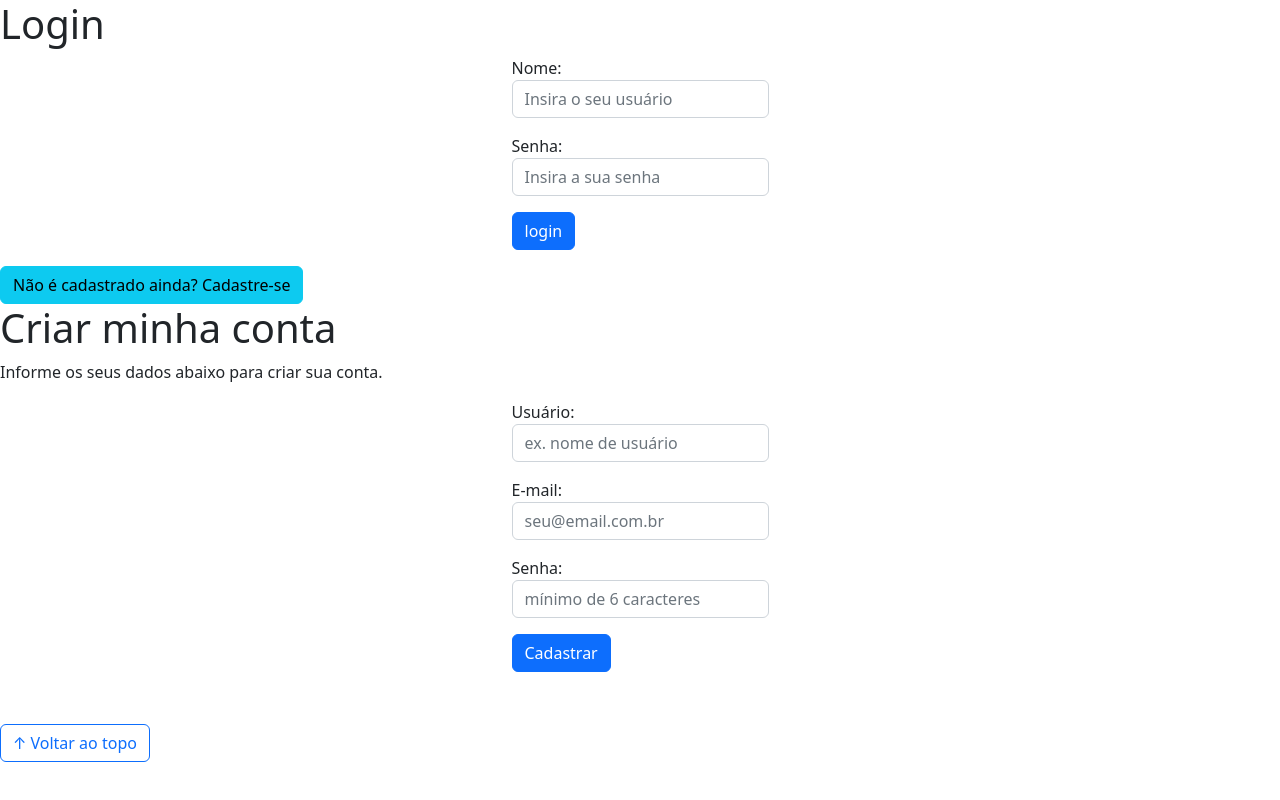
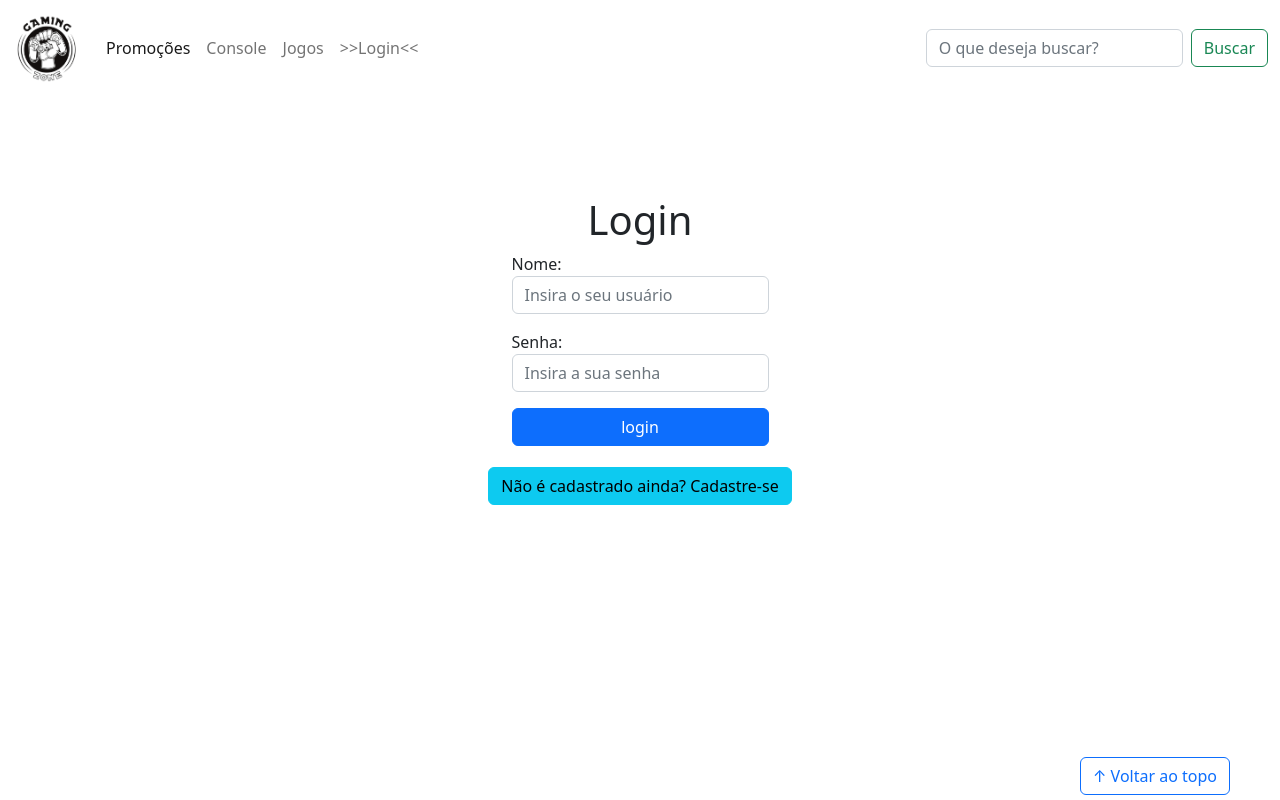
Before and after one commit to LeandroKesseler/atividadeCFE---Senai, a plain HTML site: page login.html in a window 1280 px wide. Drawn offline with nearby package versions, Linux system fonts and the light colour scheme.

Commit message:
CSS finals

```diff
--- a/css/estilo.css
+++ b/css/estilo.css
@@ -41,7 +41,6 @@ header img {
 }
 
 /*Rodapé*/
-
 footer {
     text-align: center;
 }
@@ -52,8 +51,33 @@ footer p {
 }
 
 /*Botão Voltar topo*/
+#voltar-topo {
+    position: fixed;
+    bottom: 5px;
+    right: 50px;
+}
 
 /* página de login  */
+#section-login {
+    margin-top: 100px;
+}
 
+#section-login h1 {
+    text-align: center;
+}
+
+#section-login input {
+    width: 100%;
+}
 
 /* Formulário de cadastro*/
+#section-cadastro {
+    padding: 5px;
+    text-align: center;
+    background-color: #fff;
+}
+
+#form-cadastrar {
+    padding: 50px;
+    display: none;
+}
--- a/login.html
+++ b/login.html
@@ -13,7 +13,34 @@
 
 <body>
     <header>
-
+        <nav class="navbar navbar-expand-lg bg-body-tertiary">
+        <div class="container-fluid">
+            <a class="navbar-brand" href="index.html"><img src="img/logo.png" alt="logo-type"></a>
+            <button class="navbar-toggler" type="button" data-bs-toggle="collapse" data-bs-target="#navbarSupportedContent" aria-controls="navbarSupportedContent" aria-expanded="false" aria-label="Toggle navigation">
+            <span class="navbar-toggler-icon"></span>
+            </button>
+            <div class="collapse navbar-collapse" id="navbarSupportedContent">
+            <ul class="navbar-nav me-auto mb-2 mb-lg-0">
+                <li class="nav-item">
+                <a class="nav-link active" aria-current="page" href="#">Promoções</a>
+                </li>
+                <li class="nav-item">
+                <a class="nav-link" href="#">Console</a>
+                </li>
+                <li class="nav-item">
+                    <a class="nav-link" href="#">Jogos</a>
+                </li>
+                <li>
+                    <a class="nav-link" href="#">>>Login<<</a>
+                </li>
+            </ul>
+            <form class="d-flex" role="search">
+                <input class="form-control me-2" type="search" placeholder="O que deseja buscar?" aria-label="Search">
+                <button class="btn btn-outline-success" type="submit">Buscar</button>
+            </form>
+            </div>
+        </div>
+        </nav>
     </header>
 
     <main>
```
Also changed, not shown: index.html (+0 -5 lines), 1 other file.
